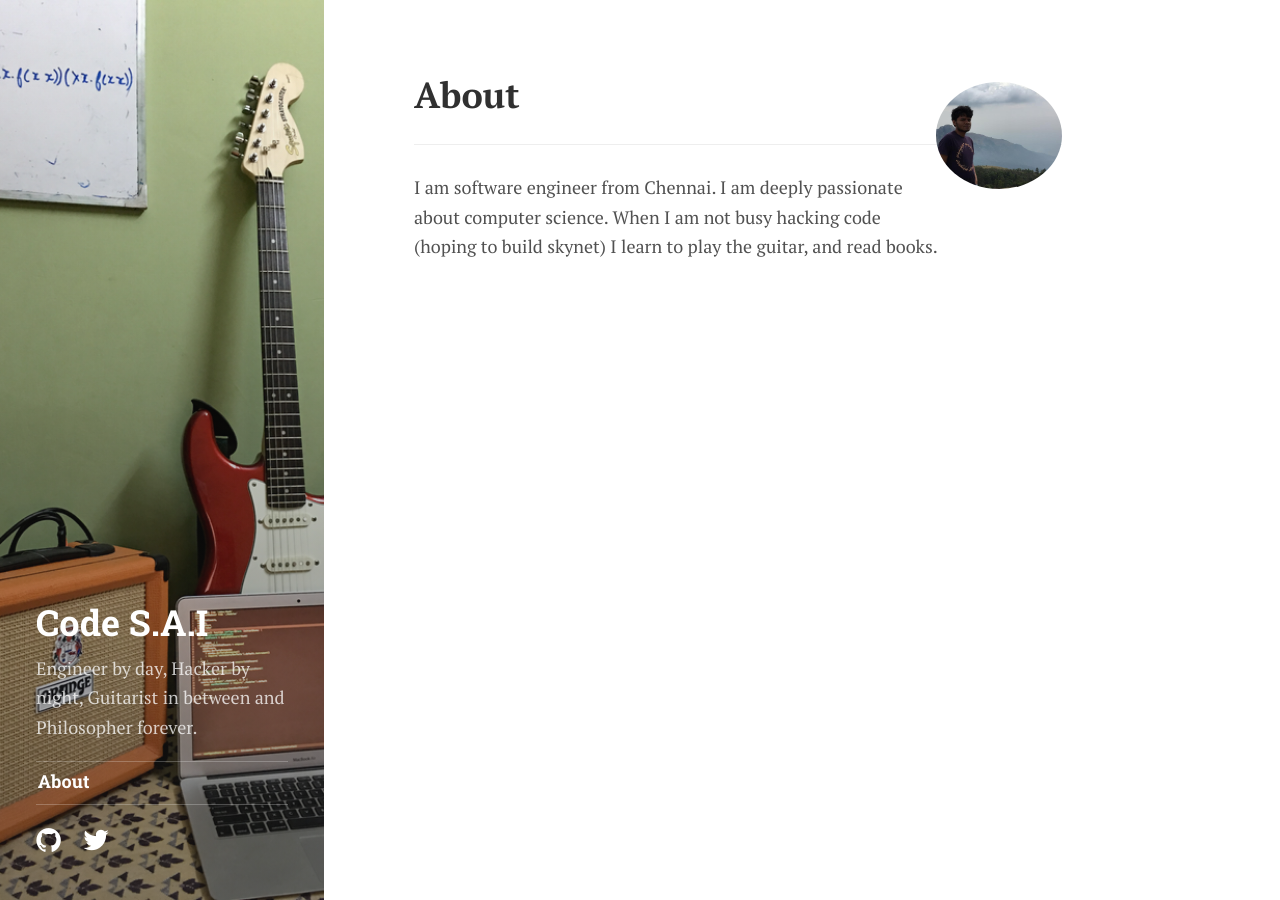
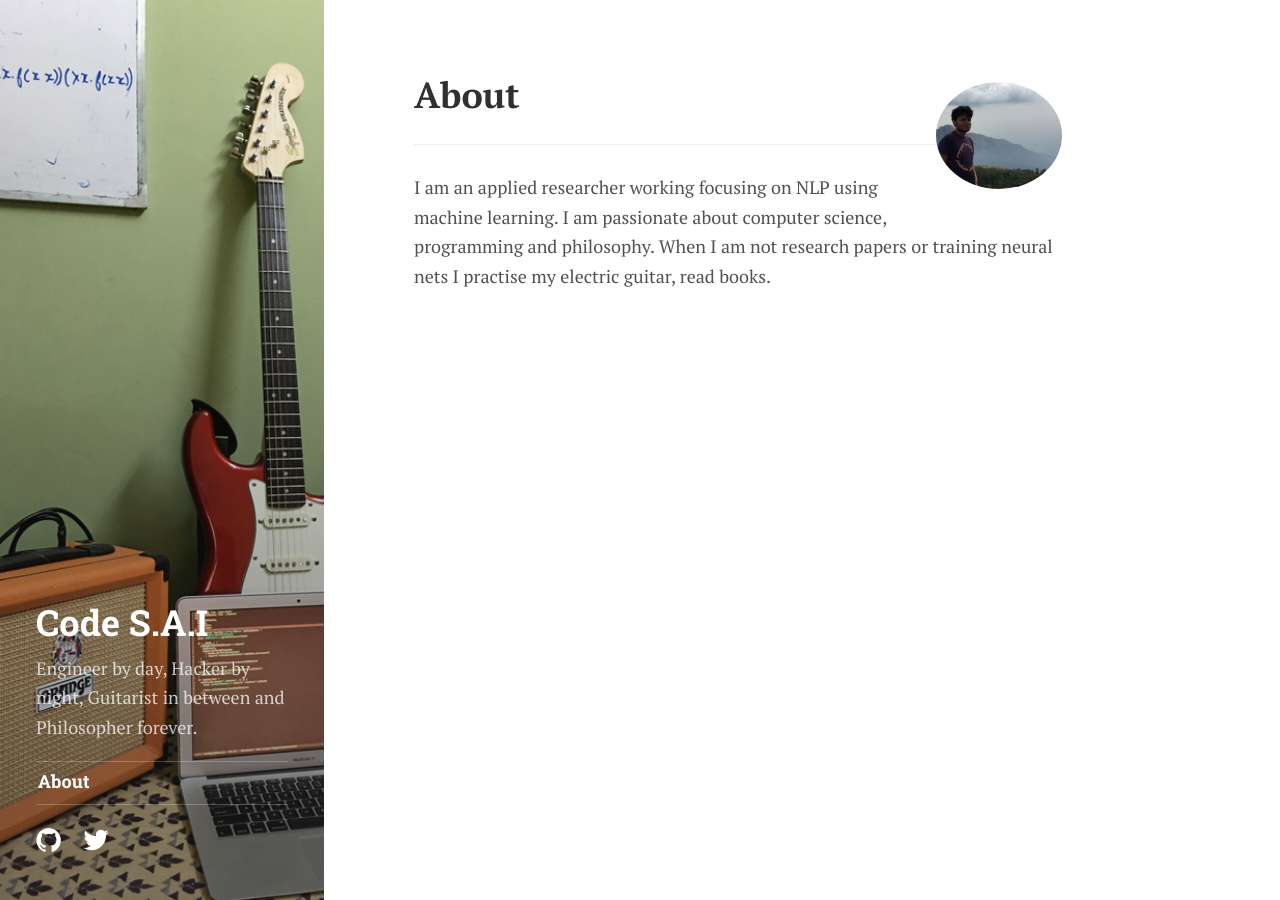
Before and after one commit to sai-prasanna/sai-prasanna.github.io, a Jekyll site: the page built from about.md, in a window 1280 px wide. Built offline with Jekyll 4.4.1, drawn with Linux system fonts in a browser that asks for light colours; some web fonts are replaced.

Commit message:
Update _config.yml

```diff
--- a/_config.yml
+++ b/_config.yml
@@ -35,9 +35,9 @@ author:
 
   # Markdown enabled, can use multiple paragraphs (enabled by `|`)
   about:          |
-    I am software engineer from Chennai. I am deeply passionate about computer science.
-    When I am not busy hacking code  (hoping to build skynet) I learn to play the guitar,
-    and read books.
+    I am an applied researcher working focusing on NLP using machine learning. I am passionate about computer science, programming and philosophy.
+    When I am not research papers or training neural nets I practise my electric guitar,
+    read books.
 
 
 timezone: Asia/Calcutta
```
